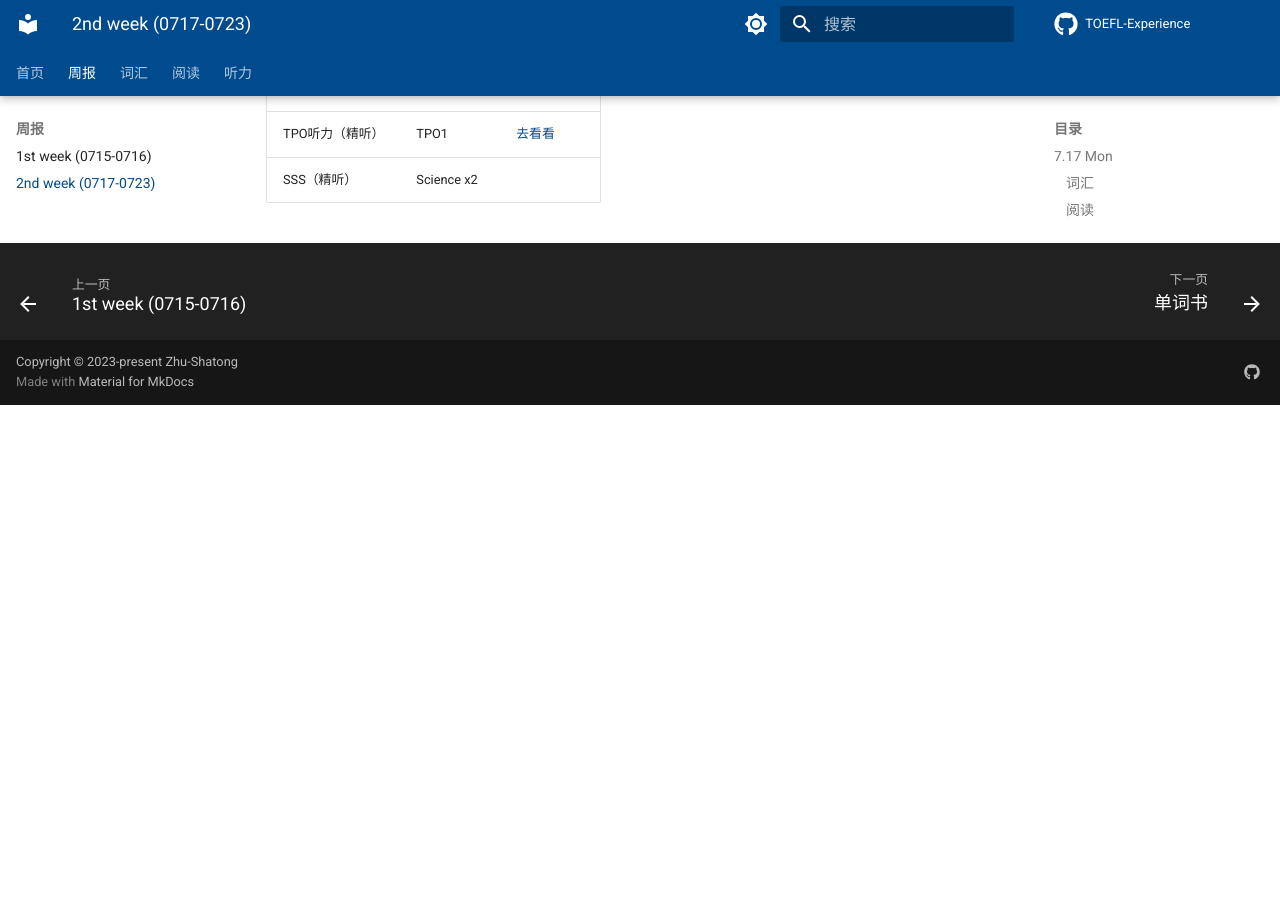
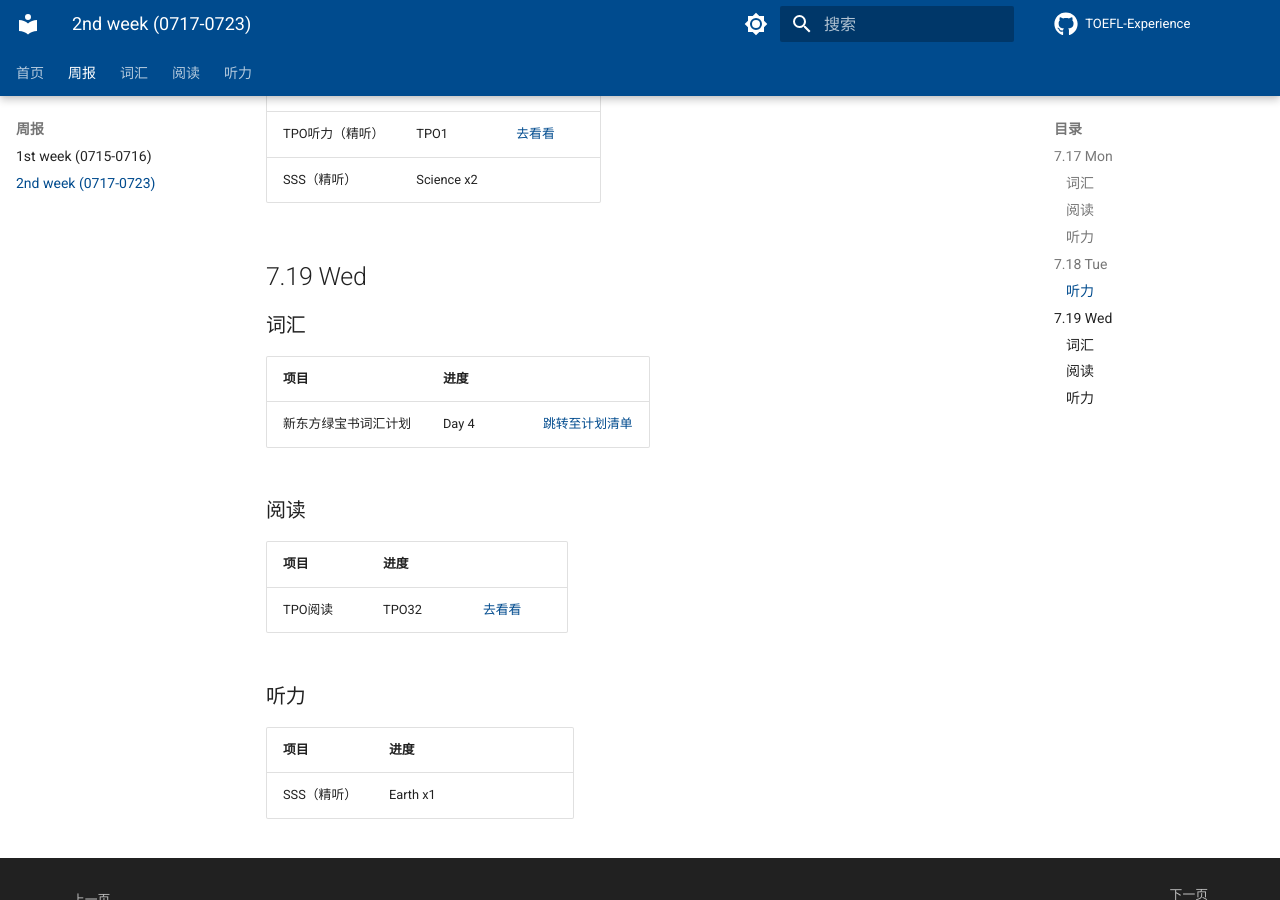
Before and after one commit to Zhu-Shatong/TOEFL-Experience, an MkDocs documentation site: the page built from docs/周报/week2.md, in a window 1280 px wide and 900 px high, scrolled down 964 px. Built offline with MkDocs 1.6.1 and Material for MkDocs 9.7.7, drawn with Linux system fonts in a browser that asks for light colours; comment, search, counter and statistics services are not loaded; before the commit the page ends 1369 px from its top, so only the background shows below that.

Commit message:
7.19 阅读专项练

```diff
--- a/docs/周报/week2.md
+++ b/docs/周报/week2.md
@@ -33,3 +33,25 @@
 | --------------- | ---------- | ------------------------------------------------------------ |
 | TPO听力（精听） | TPO1       | [去看看](https://zhu-shatong.github.io/TOEFL-Experience/听力/TPO1/) |
 | SSS（精听）     | Science x2 |                                                              |
+
+
+
+## 7.19 Wed
+
+### 词汇
+
+| 项目                 | 进度  |                                                              |
+| -------------------- | ----- | ------------------------------------------------------------ |
+| 新东方绿宝书词汇计划 | Day 4 | [跳转至计划清单](https://zhu-shatong.github.io/TOEFL-Experience/词汇/绿宝书计划/#_2) |
+
+### 阅读
+
+| 项目    | 进度  |                                                              |
+| ------- | ----- | ------------------------------------------------------------ |
+| TPO阅读 | TPO32 | [去看看](https://zhu-shatong.github.io/TOEFL-Experience/阅读/TPO32/) |
+
+### 听力
+
+| 项目        | 进度     |      |
+| ----------- | -------- | ---- |
+| SSS（精听） | Earth x1 |      |
--- a/mkdocs.yml
+++ b/mkdocs.yml
@@ -1,4 +1,4 @@
-site_name: TOEFL备考经验总结
+site_name: TOEFL备考笔记
 site_url: https://zhu-shatong.github.io/TOEFL-Experience/
 
 site_author: Zhu Shatong
@@ -130,8 +130,7 @@
   - git-committers:
       repository: Zhu-Shatong/TOEFL-Experience
       branch: main
-  - social
-
+  #- social
 
 nav:
   - 首页: "index.md"
@@ -146,6 +145,7 @@
   - 阅读:
       - "TPO30": "阅读/TPO30.md"
       - "TPO31": "阅读/TPO31.md"
+      - "TPO32": "阅读/TPO32.md"
 
   - 听力:
       - "方法论": "听力/index.md"
```
Also changed, not shown: docs/词汇/绿宝书计划.md (+1 -1 lines), docs/阅读/TPO32.md (added, +99 -0 lines), 1 other file.
